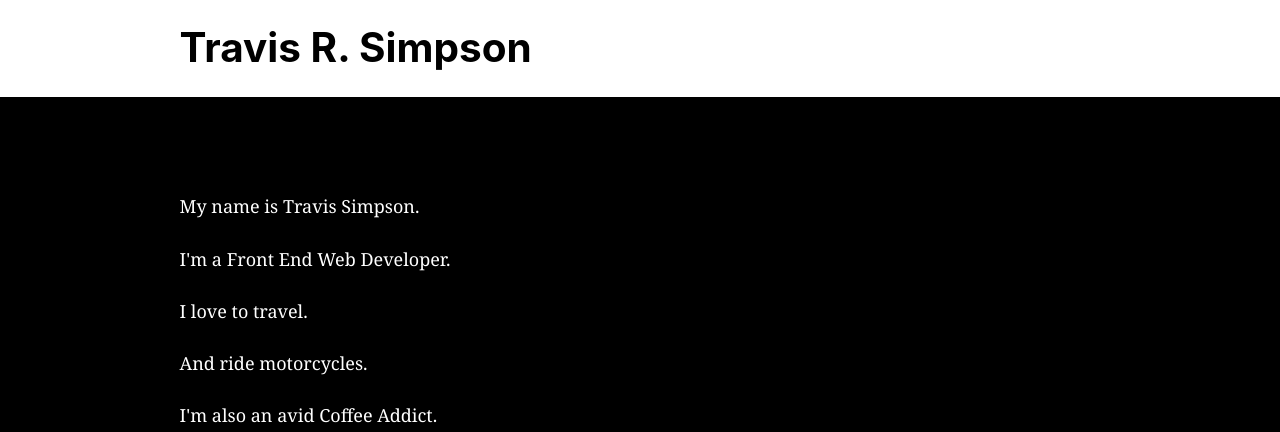
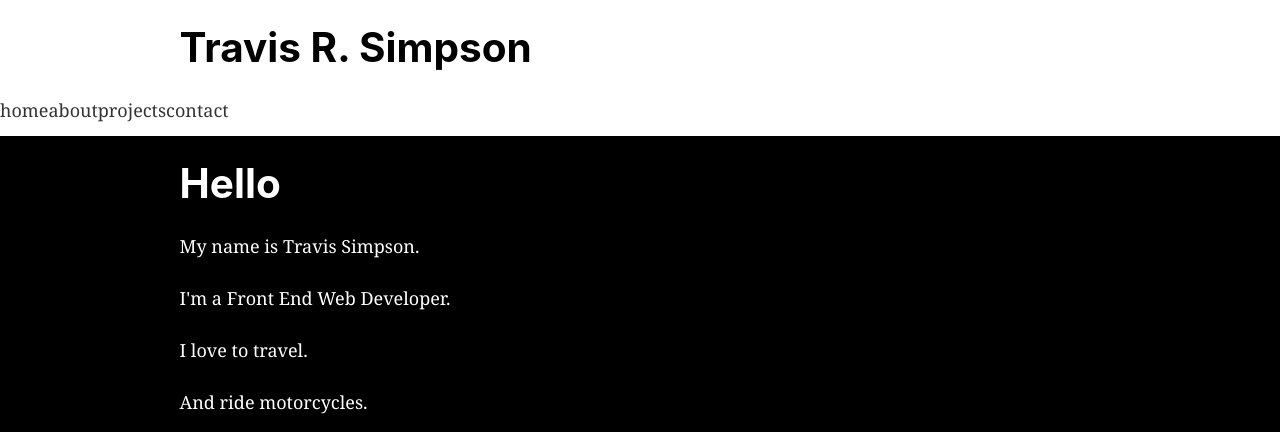
Before and after one commit to Synsyxx/finalportfolio, a Gatsby site: page / in a window 1280 px wide. Shown: the top 432 px of the page. Built offline with nearby package versions, Linux system fonts and the light colour scheme; Gatsby itself is replaced by a stand-in of ours.

Commit message:
added persistent nav bar using GraphQL Queries in siteMetadata

```diff
--- a/gatsby-config.js
+++ b/gatsby-config.js
@@ -3,6 +3,24 @@
     title: `Travis R. Simpson`,
     description: `No..I'm Travis! In a world full of Travis's, you must distinguish yourself. It's getting dangerous out there...so here's my portfolio!`,
     author: `@TravisRSimpson`,
+        menuLinks:[
+            {
+               name:'home',
+               link:'/'
+            },
+            {
+               name:'about',
+               link:'/about'
+            },
+            {
+              name:'projects',
+              link:'/projects',
+            },
+            {
+              name:'contact',
+              link:'/contact',
+            }
+          ]
   },
   plugins: [
     `gatsby-plugin-react-helmet`,
--- a/src/components/header.js
+++ b/src/components/header.js
@@ -2,7 +2,15 @@
 import PropTypes from "prop-types"
 import React from "react"
 
-const Header = ({ siteTitle }) => (
+const Header = ({ siteTitle, menuLinks }) => (
+  /*<nav style={{ display: 'flex', flex: 1 }}>
+    {
+      menuLinks.map(link =>
+          <li key={link.name} style={{ 'listStyleType': 'none' }}>
+            <Link to={link.link}>{link.name}</Link>
+          </li>)
+    }
+  </nav>*/
   <header
     style={{
       background: `white`,
@@ -28,6 +36,14 @@
         </Link>
       </h1>
     </div>
+    <nav style={{ display: 'flex', flex: 1 }}>
+    {
+      menuLinks.map(link =>
+          <li key={link.name} style={{ 'listStyleType': 'none' }}>
+            <Link to={link.link}>{link.name}</Link>
+          </li>)
+    }
+  </nav>
   </header>
 )
 
--- a/src/components/layout.css
+++ b/src/components/layout.css
@@ -232,7 +232,7 @@
   padding-right: 0;
   padding-top: 0;
   margin-bottom: 1.45rem;
-  color: inherit;
+  color: white;
   font-family: -apple-system, BlinkMacSystemFont, Segoe UI, Roboto, Oxygen,
     Ubuntu, Cantarell, Fira Sans, Droid Sans, Helvetica Neue, sans-serif;
   font-weight: bold;
--- a/src/components/layout.js
+++ b/src/components/layout.js
@@ -12,13 +12,17 @@
         site {
           siteMetadata {
             title
+            menuLinks {
+              name
+              link
+            }
           }
         }
       }
     `}
     render={data => (
       <>
-        <Header siteTitle={data.site.siteMetadata.title} />
+        <Header menuLinks={data.site.siteMetadata.menuLinks} siteTitle={data.site.siteMetadata.title} />
         <div
           style={{
             margin: `0 auto`,
```
